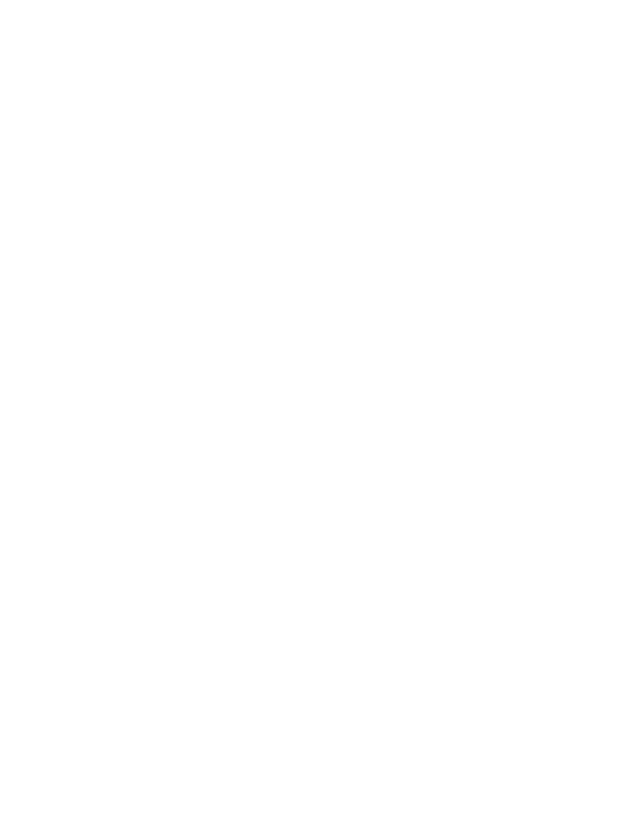
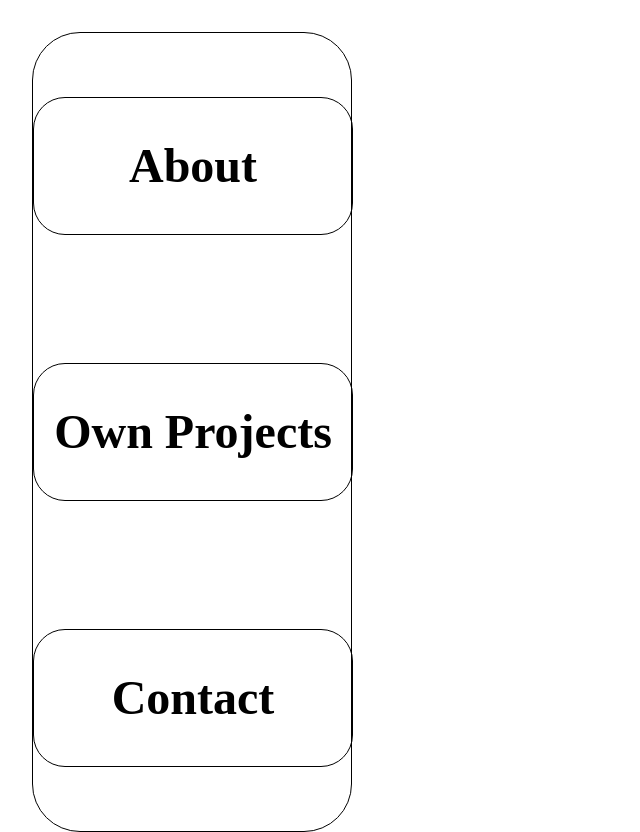
Before and after one commit to 01specter01/portfolio, a plain HTML site: page contact-page.html in a window 1280 px wide. Shown: the whole page, without its empty margins (0-640 px from the left). Before the commit the page ends 800 px from the top, so only its background shows below. Drawn offline with Linux system fonts and the light colour scheme.

Commit message:
html pages linked pictures added css

```diff
--- a/index.html
+++ b/contact-page.html
@@ -7,5 +7,8 @@
         <link rel="stylesheet" href="./styles.css" />
         <title>portfolio</title>
     </head>
-    <body></body>
+    <body><aside class="side-menue">
+        <a class="side-menue__html-link" href="./about-page.html"><h1>About</h1></a>
+        <a class="side-menue__html-link" href="./own-project-page.html"><h1>Own Projects</h1></a>
+        <a class="side-menue__html-link" href="./contact-page.html"><h1>Contact</h1></a></body>
 </html>
--- a/styles.css
+++ b/styles.css
@@ -0,0 +1,36 @@
+*,
+::before,
+::after {
+    box-sizing: border-box;
+}
+html,
+body {
+    padding: 0;
+    margin: 0;
+    height: 100%;
+    width: 100%;
+}
+.side-menue {
+    display: flex;
+    flex-direction: column;
+    border-radius: 3em;
+    border: 0.1em solid black;
+    width: 20em;
+    height: 50em;
+    margin-left: 2em;
+    margin-top: 2em;
+}
+.side-menue__html-link {
+    text-decoration: none;
+    color: black;
+    border-radius: 1em;
+    border: 0.05em solid black;
+    width: 10em;
+    height: 12em;
+    margin-top: 2em;
+    margin-bottom: 2em;
+    text-align: center;
+    align-items: center;
+    font-size: xx-large;
+    font-weight: lighter;
+}
```
Also changed, not shown: about-page.html (added, +16 -0 lines), own-project-page.html (added, +14 -0 lines), img/img_wireframe/wireframe-1.png (added), img/img_wireframe/wireframe-2.png (added), img/img_wireframe/wireframe-3.png (added), img/python -project.png (deleted), 1 other file.
